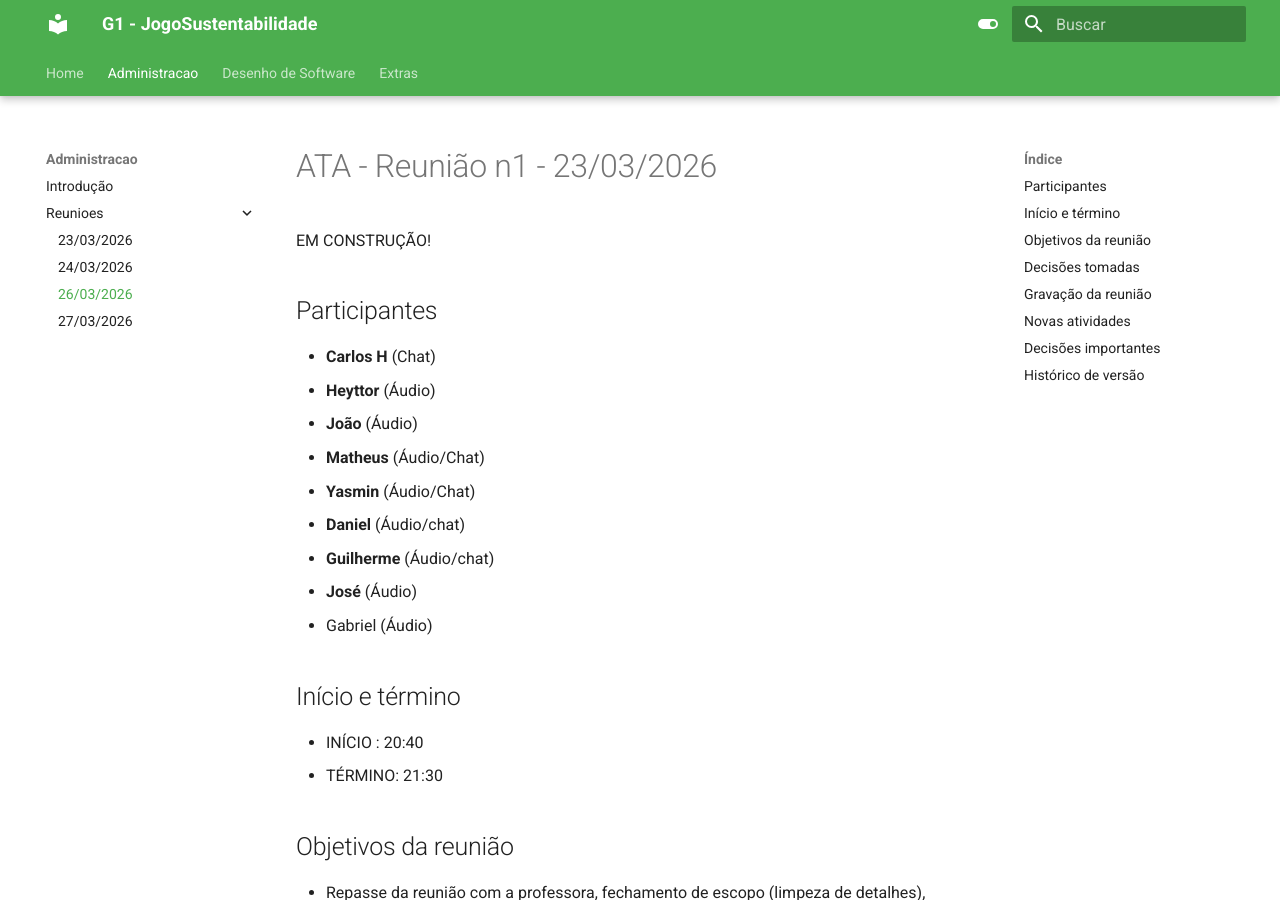
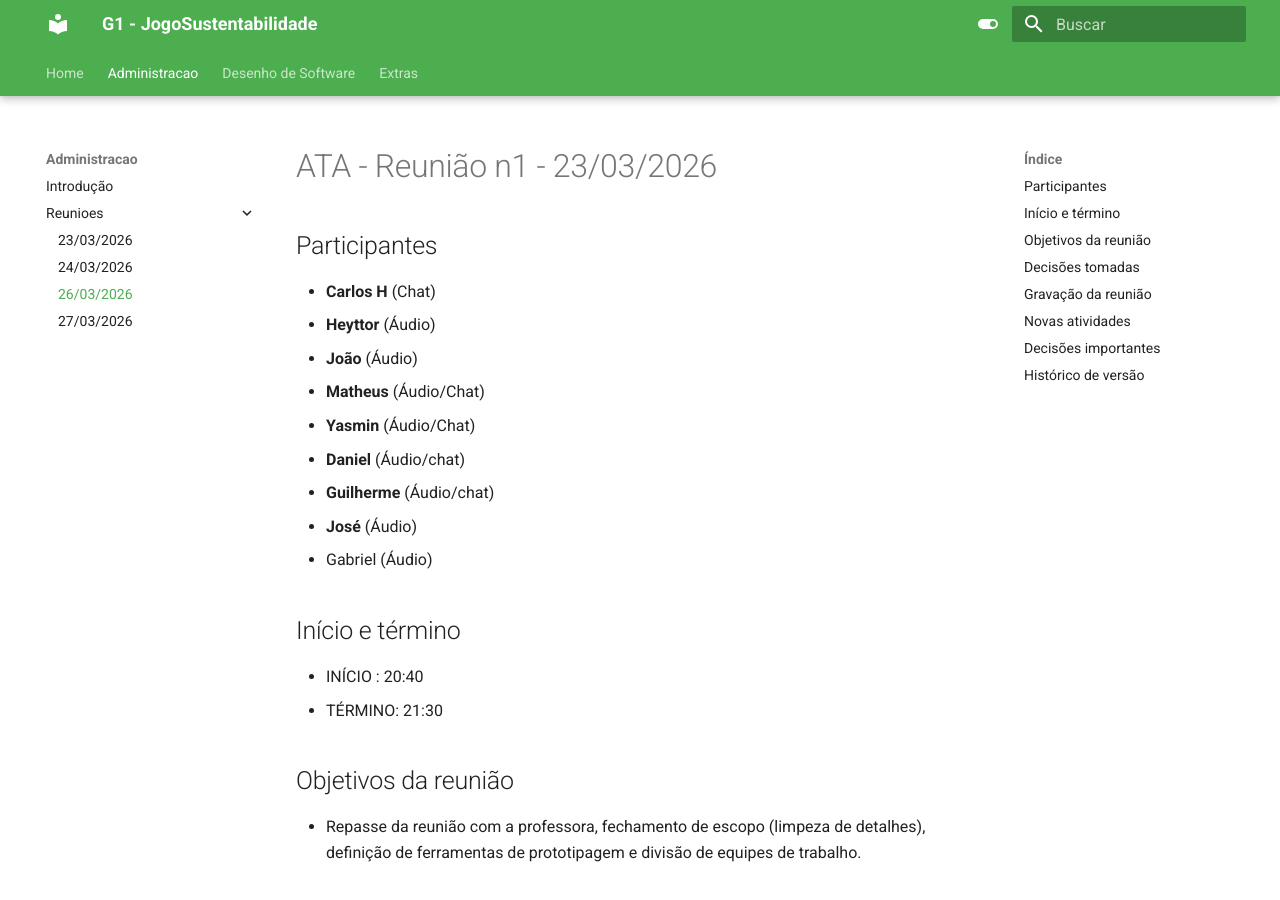
Before and after one commit to UnBArqDsw2026-1-Turma01/2026.1-T01_G1_FCTE_EcoGame_JogoSustentabilidade, an MkDocs documentation site: the page built from docs/administracao/reunioes/20260326.md, in a window 1280 px wide and 900 px high. Built offline with MkDocs 1.6.1 and Material for MkDocs 9.7.7, drawn with Linux system fonts in a browser that asks for light colours.

Commit message:
Ata da reuniao do dia 3 do design sprint(fix)

```diff
--- a/docs/administracao/reunioes/20260326.md
+++ b/docs/administracao/reunioes/20260326.md
@@ -1,8 +1,6 @@
 <!--Written by l0c, v1.0-->
 <!--INCONSTRUCTION-->
 # ATA - Reunião n1 - 23/03/2026
-
-EM CONSTRUÇÃO! <!--Remove this when done!-->
 
 ## Participantes
 - **Carlos H** (Chat)
```
